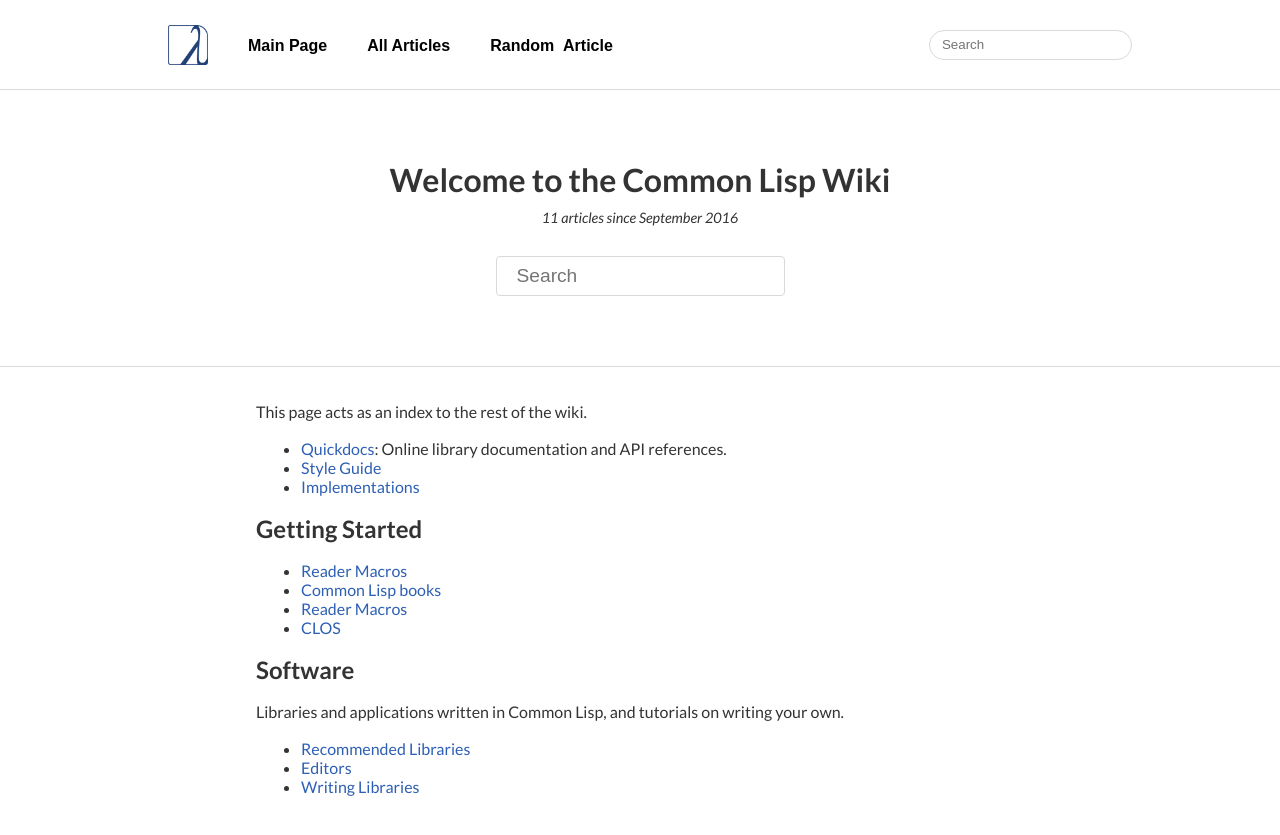
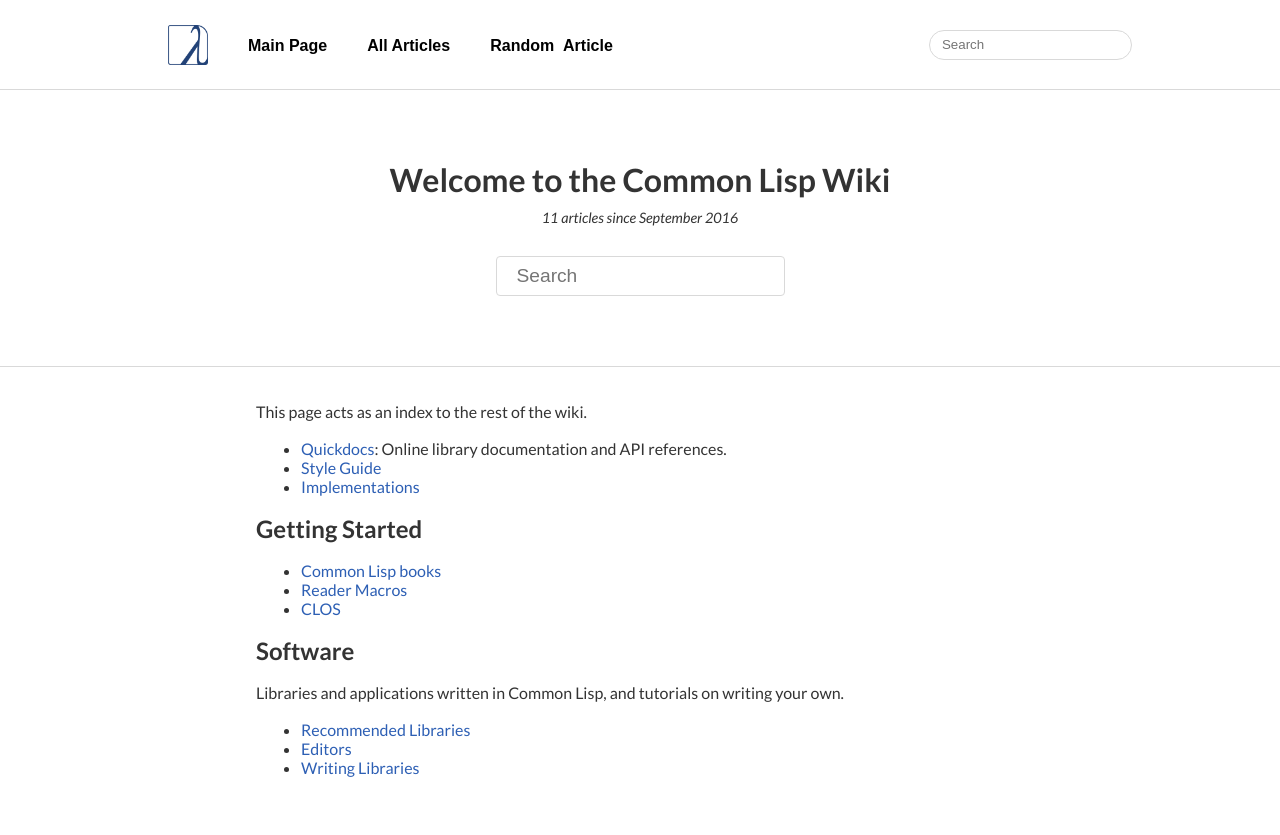
Before and after one commit to LispLang/lisplang.github.io, a Jekyll site: the page built from wiki/index.html, in a window 1280 px wide. Shown: the top 835 px of the page. Built offline with Jekyll 4.4.1, drawn with Linux system fonts in a browser that asks for light colours.

Commit message:
wiki index: rm double reader-macros entry

```diff
--- a/wiki/index.html
+++ b/wiki/index.html
@@ -31,9 +31,6 @@ permalink: /wiki/
 
     <ul>
       <li>
-        <a href="/wiki/article/reader-macros">Reader Macros</a>
-      </li>
-      <li>
         <a href="/books/">Common Lisp books</a>
       </li>
       <li>
```
